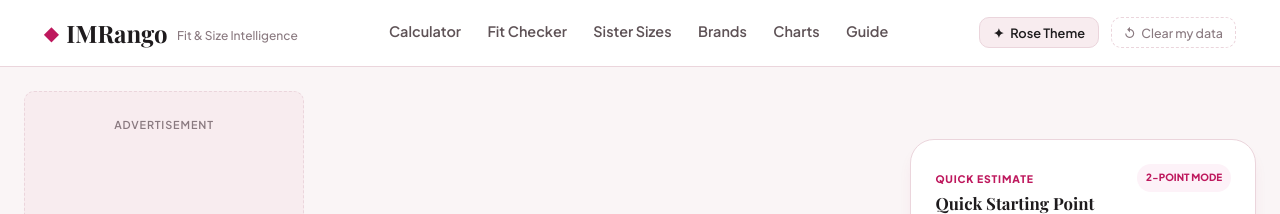
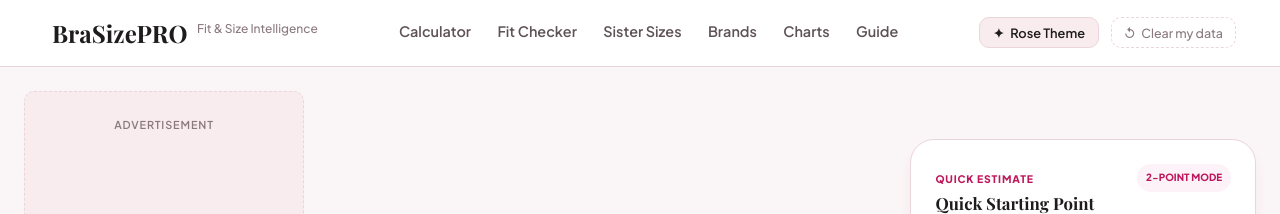
Before and after one commit to sharpedge74-cmyk/Bra-Size-Pro, a Jekyll site: the page built from index.html, in a window 1280 px wide. Shown: the top 214 px of the page. Built offline with Jekyll 4.4.1, drawn with Linux system fonts in a browser that asks for light colours; some web fonts are replaced.

Commit message:
Update BraSizePRO branding

```diff
--- a/_includes/components/header.html
+++ b/_includes/components/header.html
@@ -1,9 +1,13 @@
 <header class="site-header">
   <div class="site-header-inner">
     <div class="site-brand">
-      <a href="/" class="brand-link" title="IMRango Home">
-        <span class="brand-symbol">◆</span>
-        <span class="brand-name">IMRango</span>
+      <a href="/" class="brand-link" title="BraSizePRO Home">
+        <svg class="brand-symbol" viewBox="0 0 48 48" aria-hidden="true" focusable="false">
+          <path d="M13 8h20a7 7 0 0 1 7 7v7a7 7 0 0 1-7 7H20a5 5 0 0 0-5 5v1a5 5 0 0 0 5 5h13" fill="none" stroke="currentColor" stroke-width="4" stroke-linecap="round"/>
+          <path d="M14 8v7a5 5 0 0 0 5 5h14" fill="none" stroke="currentColor" stroke-width="4" stroke-linecap="round"/>
+          <path d="M20 14h2M27 14h2M34 14h2" fill="none" stroke="currentColor" stroke-width="3" stroke-linecap="round"/>
+        </svg>
+        <span class="brand-name">BraSizePRO</span>
       </a>
       <span class="brand-tagline">Fit & Size Intelligence</span>
     </div>
```
